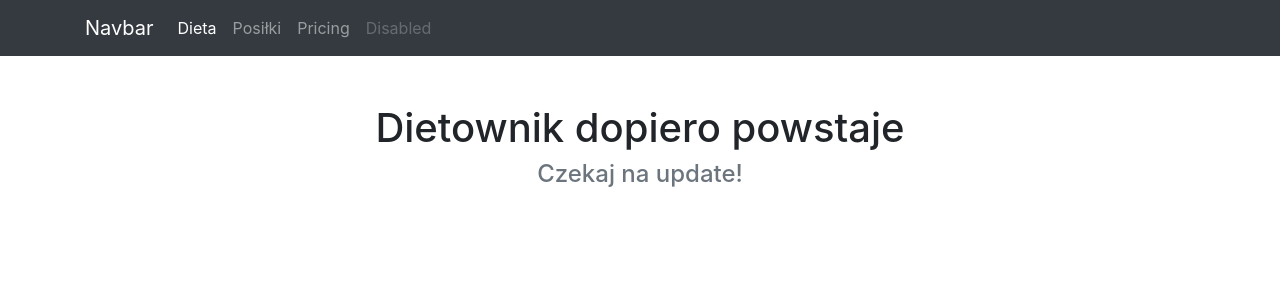
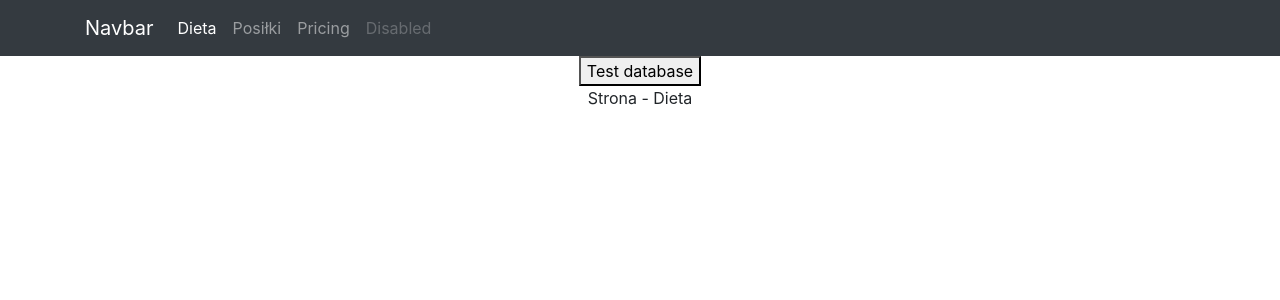
Before and after one commit to JoannaSza/dietownik, a React (Create React App) app: page / in a window 1280 px wide. Shown: the top 300 px of the page. Built offline with nearby package versions, Linux system fonts and the light colour scheme.

Commit message:
Ready to develop pages

```diff
--- a/src/components/App.js
+++ b/src/components/App.js
@@ -22,12 +22,9 @@ const App = () => {
     <div>
       <Navbar />
       <div className='container text-center'>
-        {/* <div className={styles.test}>TEST ME</div>
         <button onClick={onClickHandler}>Test database</button>
         <Route path='/' exact component={Diet} />
-        <Route path='/posilki' component={Recipes} /> */}
-        <h1 className='mt-5'>Dietownik dopiero powstaje</h1>
-        <h4 className='text-secondary'>Czekaj na update!</h4>
+        <Route path='/posilki' component={Recipes} />
       </div>
     </div>
   );
```
